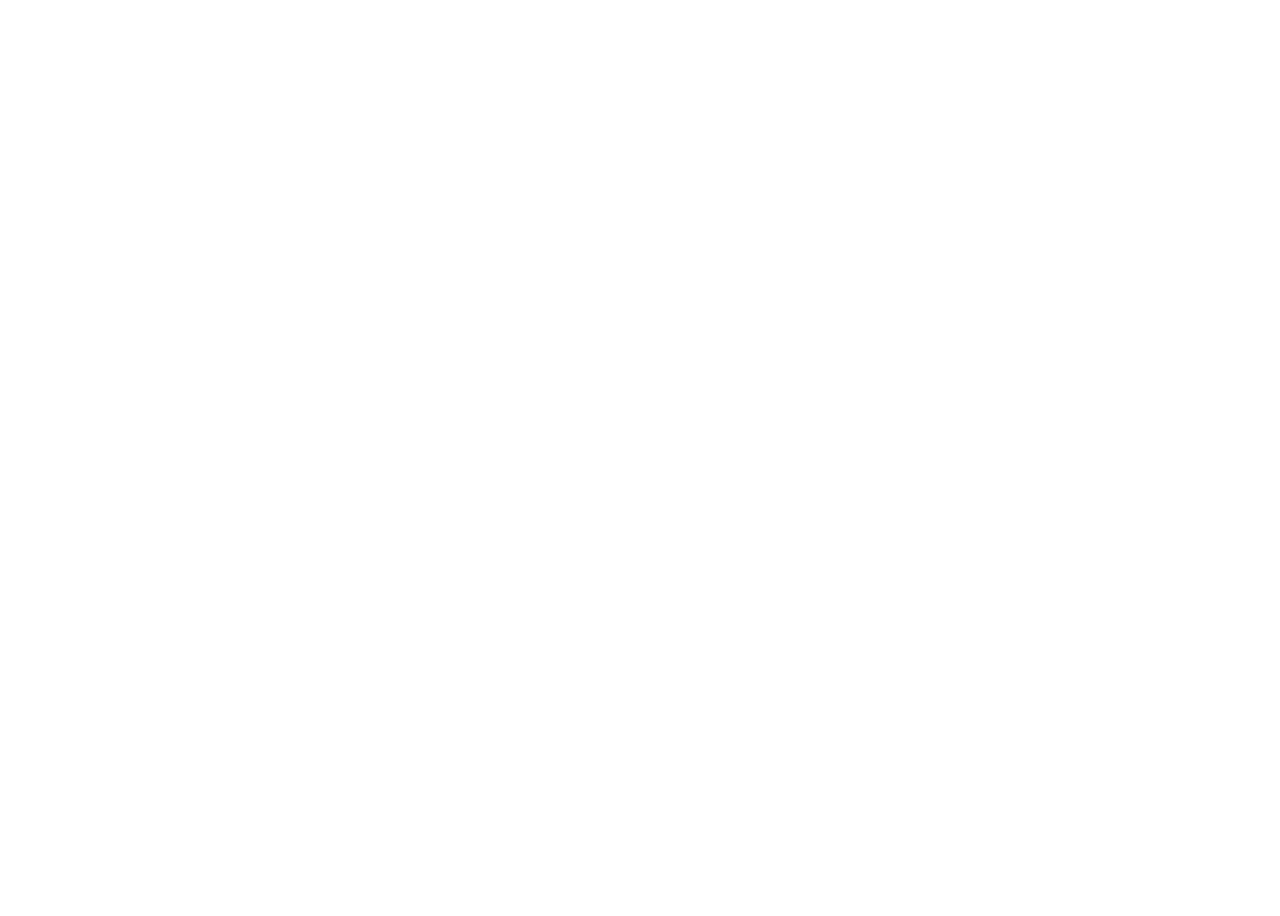
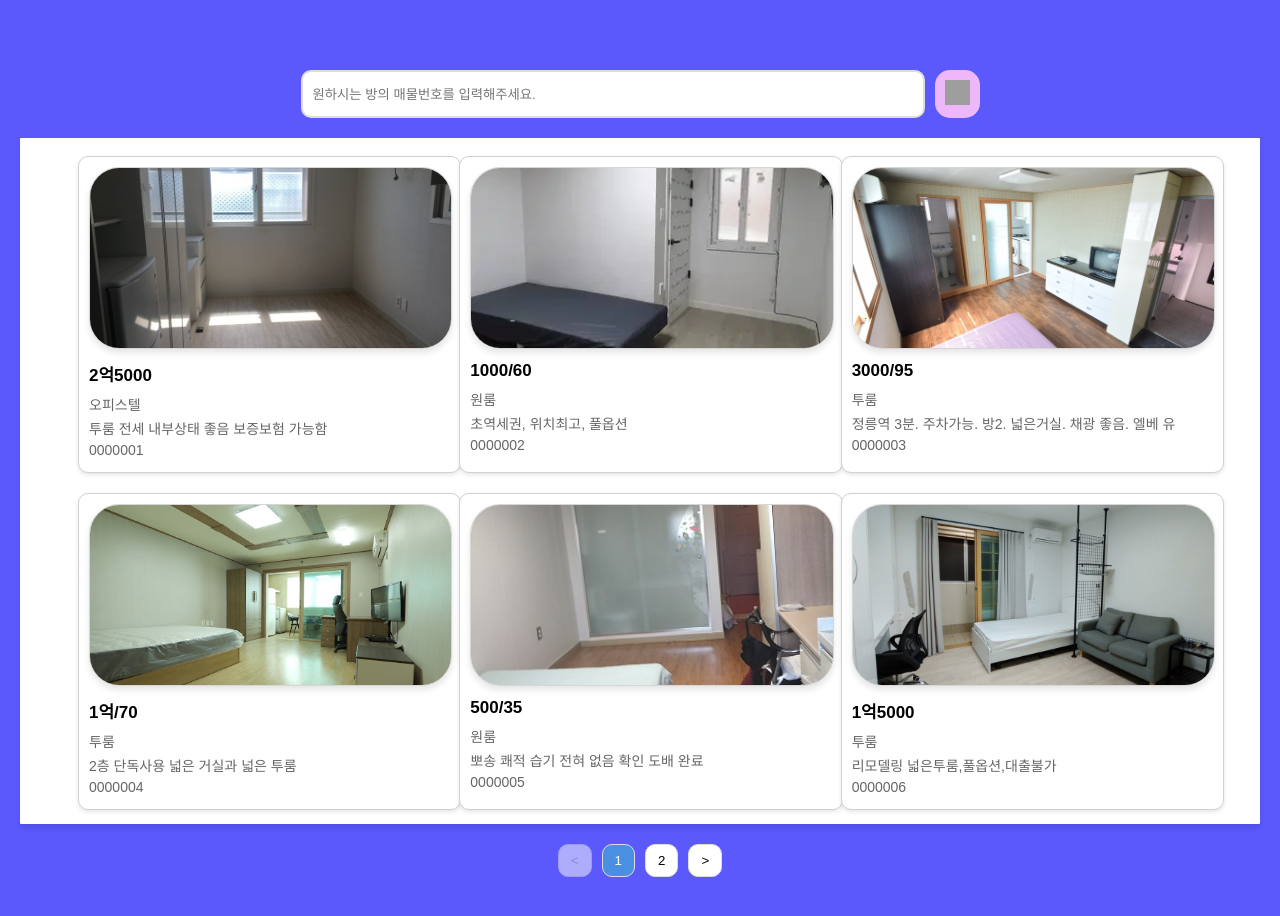
Before and after one commit to Bangbumler/front_end, a React (Create React App) app: page /community in a window 1280 px wide. Before the commit this address had no page. Shown: the top 916 px of the page. Before the commit the page ends 800 px from the top, so only its background shows below. Built offline with nearby package versions, Linux system fonts and the light colour scheme; grey boxes are pictures that could not be loaded.

Commit message:
community update

```diff
--- a/src/App.js
+++ b/src/App.js
@@ -3,12 +3,14 @@
 import Main from './Main/Main';
 // import FindHousePage from './pages/map/FindHousePage';
 import MapLayout from './pages/map/MapLayout';
+import CommunityMain from './pages/community/CommunityMain';
 const App = () => {
   return (
     <Router>
       <Routes>
         <Route path="/" element={<Main />} />
         <Route path="/map" element={<MapLayout />}/>
+        <Route path="/community" element={<CommunityMain />} />
       </Routes>
     </Router>
   );
--- a/src/Main/SecondPage.jsx
+++ b/src/Main/SecondPage.jsx
@@ -95,6 +95,9 @@
         navigate('/map');
     };
 
+    const handleCommunityPageButton = () => {
+        navigate('/community');
+    };
     return (
         <PageContainer>
             <Helmet>
@@ -130,7 +133,7 @@
                         실제 입주자들의 경험을 공유받아 방의 상태나 주변 환경에 대해<br></br>
                         보다 현실적이고 진솔한 평가를 확인할 수 있습니다.
                     </CardDescription>
-                    <CardButton>커뮤니티 바로가기 ➜</CardButton>
+                    <CardButton onClick={handleCommunityPageButton}>커뮤니티 바로가기 ➜</CardButton>
                     <Image src={communityImg} />
                 </Card>
             </CardContainer>
--- /dev/null
+++ b/src/pages/community/CommunityMain.css
@@ -0,0 +1,135 @@
+.community-main {
+  font-family: Arial, sans-serif;
+  text-align: center;
+  background-color: #5B59FC;
+  padding: 20px;
+  min-height: 1000px; /* 최소 높이를 설정하여 공간이 부족하지 않도록 처리 */
+}
+
+
+/* 카드 컨테이너 - 흰 배경 */
+.card-container {
+  background-color: white;
+  padding: 18px;
+  margin: 20px auto;
+  border-radius: 1px;
+  box-shadow: 0 4px 6px rgba(0, 0, 0, 0.1);
+  max-width: 1400px;
+  height: 650px;
+  overflow-y: hidden;
+}
+
+/* 카드 리스트 */
+.card-list {
+  display: grid;
+  grid-template-columns: repeat(3, 1fr); /* 3개의 열 유지 */
+  gap: 20px; /* 카드 간격 설정 (수직 및 수평 간격) */
+  padding: 0 40px; /* 카드 리스트 전체 좌우 패딩 추가 */
+
+}
+
+/* 개별 카드 */
+.card {
+  background: #ffffff;
+  border-radius: 10px;
+  box-shadow: 0 2px 4px rgba(0, 0, 0, 0.1);
+  padding: 10px; /* 카드 내부 여백 */
+  text-align: left;
+  width: 100%; /* 부모 컨테이너에 맞게 크기 조정 */
+  max-width: 400px; /* 카드의 최대 가로 크기 제한 */
+  margin: 0 auto; /* 카드 간격 균형 */
+  border: 1px solid #d1d1d1; /* 외곽선 색상 및 두께 */
+}
+
+.card img {
+  width: 100%;
+  height: 180px; /* 이미지 높이 고정 */
+  object-fit: cover; /* 이미지가 카드 크기에 맞게 조정 */
+  border-radius: 30px;
+  border: 1px solid #d7d6d6; /* 외곽선 색상 및 두께 */
+  box-shadow: 0 4px 6px rgba(0, 0, 0, 0.1); /* 그림자 추가 */
+}
+
+.card h3 {
+  margin: 8px 0 ; /* 제목 위아래 여백 줄임 */
+  font-size: 17px; /* 글자 크기 줄임 */
+  font-weight: bold;
+}
+
+.card p {
+  margin: 4px 0; /* 카드 내 텍스트 간 여백 줄임 */
+  font-size: 14px; /* 글자 크기 줄임 */
+  color: #666;
+}
+
+.card-id {
+  font-size: 10px; /* 매물 번호 글자 크기 줄임 */
+  color: #999;
+}
+
+/* 검색 창 */
+.search-bar {
+  display: flex;
+  justify-content: center;
+  margin-top: 50px;
+}
+
+.search-bar input {
+  width: 60%;
+  max-width: 600px;
+  padding: 10px;
+  border: 2px solid #ddd;
+  border-radius: 10px;
+  outline: none;
+}
+
+.search-bar button {
+  margin-left: 10px;
+  background-color: #edb7fa;
+  border: none;
+  padding: 10px;
+  cursor: pointer;
+  border-radius: 15px;
+}
+
+.search-bar button img {
+  width: 25px;
+  height: 25px;
+}
+
+/* 검색 결과 없음 */
+.no-results {
+  color: #666;
+  font-size: 16px;
+  margin: 20px 0;
+}
+
+/* 페이지네이션 */
+.pagination {
+  display: flex;
+  justify-content: center;
+
+}
+
+.pagination button {
+  margin: 0 5px;
+  padding: 8px 12px;
+  background-color: #fff;
+  border: 1px solid #ddd;
+  border-radius: 10px;
+  cursor: pointer;
+}
+
+.pagination button.active {
+  background-color: #4a90e2;
+  color: white;
+}
+
+.pagination button:hover {
+  background-color: #eaeaea;
+}
+
+.pagination button:disabled {
+  cursor: not-allowed;
+  opacity: 0.5;
+}
--- /dev/null
+++ b/src/pages/community/CommunityMain.jsx
@@ -0,0 +1,138 @@
+import React, { useState, useEffect } from "react";
+import "./CommunityMain.css";
+
+const CommunityMain = () => {
+  const [searchInput, setSearchInput] = useState(""); // 검색 상태
+  const [currentPage, setCurrentPage] = useState(1); // 현재 페이지 상태
+  const [filteredCards, setFilteredCards] = useState([]); // 필터된 카드 상태
+  const [cards, setCards] = useState([]); // 카드 데이터 상태
+  const cardsPerPage = 6; // 페이지당 카드 개수
+
+  // 페이지 로드 시 카드 데이터 로드
+  useEffect(() => {
+    const fetchData = async () => {
+      try {
+        const response = await fetch("/assets/data/room.json");
+        const data = await response.json();
+        setCards(data);
+        setFilteredCards(data); // 초기 상태: 전체 데이터
+      } catch (error) {
+        console.error("Error fetching room data:", error);
+      }
+    };
+    fetchData();
+  }, []);
+
+  // 검색어에 따라 카드 필터링
+  const filterCards = (input) => {
+    if (input) {
+      const result = cards.filter((card) => card.saleNumber === input); // 매물 번호로 필터링
+      setFilteredCards(result);
+    } else {
+      setFilteredCards(cards); // 검색 입력값이 없으면 모든 카드 표시
+    }
+  };
+
+  // 현재 페이지에 표시할 카드 계산
+  const indexOfLastCard = currentPage * cardsPerPage;
+  const indexOfFirstCard = indexOfLastCard - cardsPerPage;
+  const currentCards = filteredCards.slice(indexOfFirstCard, indexOfLastCard);
+
+  // 페이지네이션 총 페이지 수 계산
+  const totalPages = Math.ceil(filteredCards.length / cardsPerPage);
+
+  // 검색 입력 핸들러
+  const handleSearchInput = (e) => {
+    setSearchInput(e.target.value);
+  };
+
+  // 엔터 키로 검색
+  const handleKeyDown = (e) => {
+    if (e.key === "Enter") {
+      filterCards(searchInput);
+    }
+  };
+
+  // 검색 버튼 클릭 시 검색
+  const handleSearch = () => {
+    filterCards(searchInput);
+  };
+
+  // 페이지 변경 핸들러
+  const handlePageChange = (pageNumber) => {
+    setCurrentPage(pageNumber);
+  };
+
+  return (
+    <div className="community-main">
+      {/* 검색 창 */}
+      <div className="search-bar">
+        <input
+          type="text"
+          placeholder="원하시는 방의 매물번호를 입력해주세요."
+          value={searchInput}
+          onChange={handleSearchInput}
+          onKeyDown={handleKeyDown} // 엔터 키 이벤트
+        />
+        <button type="submit" onClick={handleSearch}>
+          <img
+            src="https://cdn-icons-png.flaticon.com/512/622/622669.png"
+            alt="검색"
+          />
+        </button>
+      </div>
+
+      {/* 카드 리스트 컨테이너 */}
+      <div className="card-container">
+        {currentCards.length > 0 ? (
+          <div className="card-list">
+            {currentCards.map((card, index) => (
+              <div className="card" key={index}>
+              {console.log(card.photo)}  {/* card.photo 값 확인 */}
+              <img
+                  src={`/assets/${card.photo}`}  // 변경된 경로
+                  alt={card.saleNumber}
+              />
+              <h3>{card.price}</h3>
+              <p>{card.type}</p>
+              <p>{card.description}</p>
+              <p className="card-id">{card.saleNumber}</p>
+          </div>
+        ))}
+          </div>
+        ) : (
+          <p className="no-results">검색 결과가 없습니다.</p>
+        )}
+      </div>
+
+      {/* 페이지네이션 */}
+      {filteredCards.length > cardsPerPage && (
+        <div className="pagination">
+          <button
+            onClick={() => handlePageChange(currentPage - 1)}
+            disabled={currentPage === 1}
+          >
+            {"<"}
+          </button>
+          {Array.from({ length: totalPages }, (_, i) => i + 1).map((number) => (
+            <button
+              key={number}
+              className={currentPage === number ? "active" : ""}
+              onClick={() => handlePageChange(number)}
+            >
+              {number}
+            </button>
+          ))}
+          <button
+            onClick={() => handlePageChange(currentPage + 1)}
+            disabled={currentPage === totalPages}
+          >
+            {">"}
+          </button>
+        </div>
+      )}
+    </div>
+  );
+};
+
+export default CommunityMain;
```
